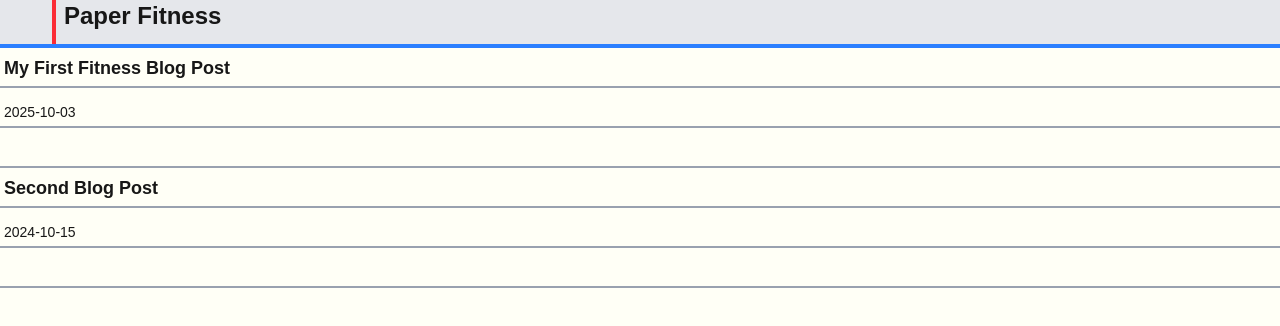
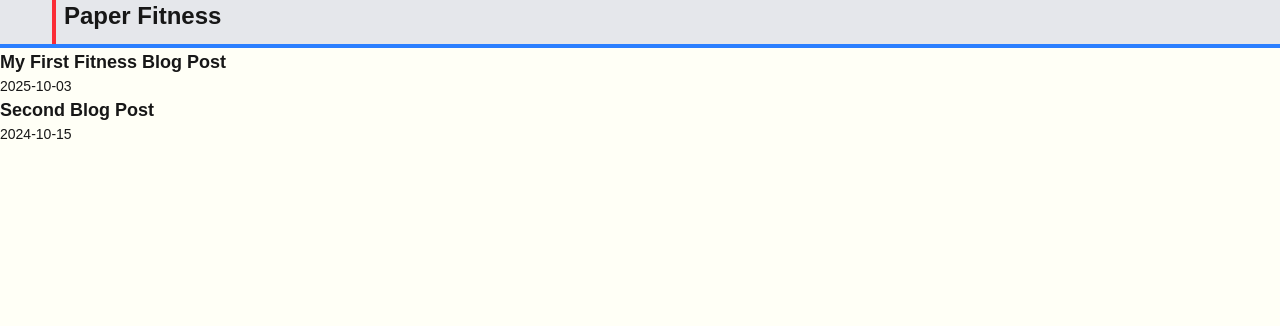
Before and after one commit to Arshad-Siddiqui/fitness-blog, a Next.js app: page /posts in a window 1280 px wide. Shown: the top 326 px of the page. Built offline with nearby package versions, Linux system fonts and the light colour scheme.

Commit message:
Removed the tacky lined paper look

```diff
--- a/src/app/posts/page.tsx
+++ b/src/app/posts/page.tsx
@@ -2,24 +2,20 @@ import getPosts from "../functions/getPosts";
 import Link from "next/link";
 
 let posts = getPosts()
-let lineStyle = "border-b-2 h-10 border-gray-400 flex flex-col p-1"
 
 export default function Posts() {
   return (
-    <div className="posts-container">
+    <article className="flex flex-col justify-center">
       {posts.map((post) => (
         <Link key={post.title} href={"posts/" + post.slug}>
-          <div className={lineStyle}>
+          <div>
             <h2 className="font-bold mt-auto text-lg">{post.title}</h2>
           </div>
-          <div className={lineStyle}>
+          <div>
             <p className="text-grey-600 text-sm mt-auto">{post.date}</p>
-          </div>
-          <div className={lineStyle}>
-            <p className="text-grey-600 text-1/2 mt-auto" />
           </div>
         </Link>
       ))}
-    </div>
+    </article>
   );
 }
```
